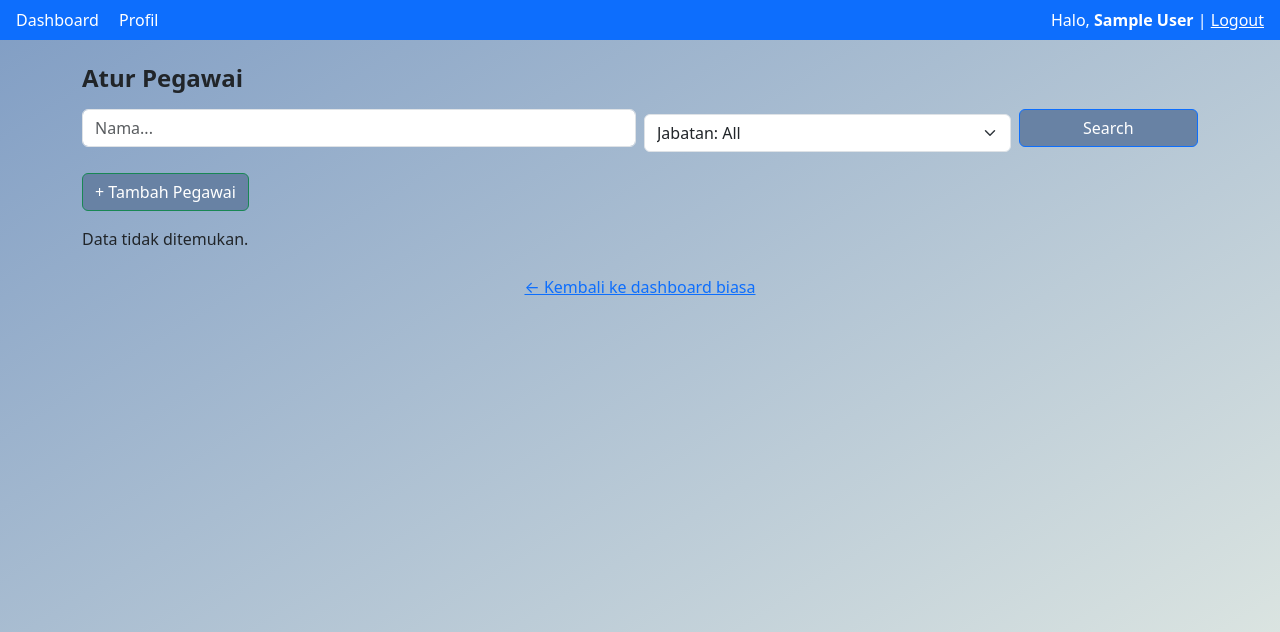
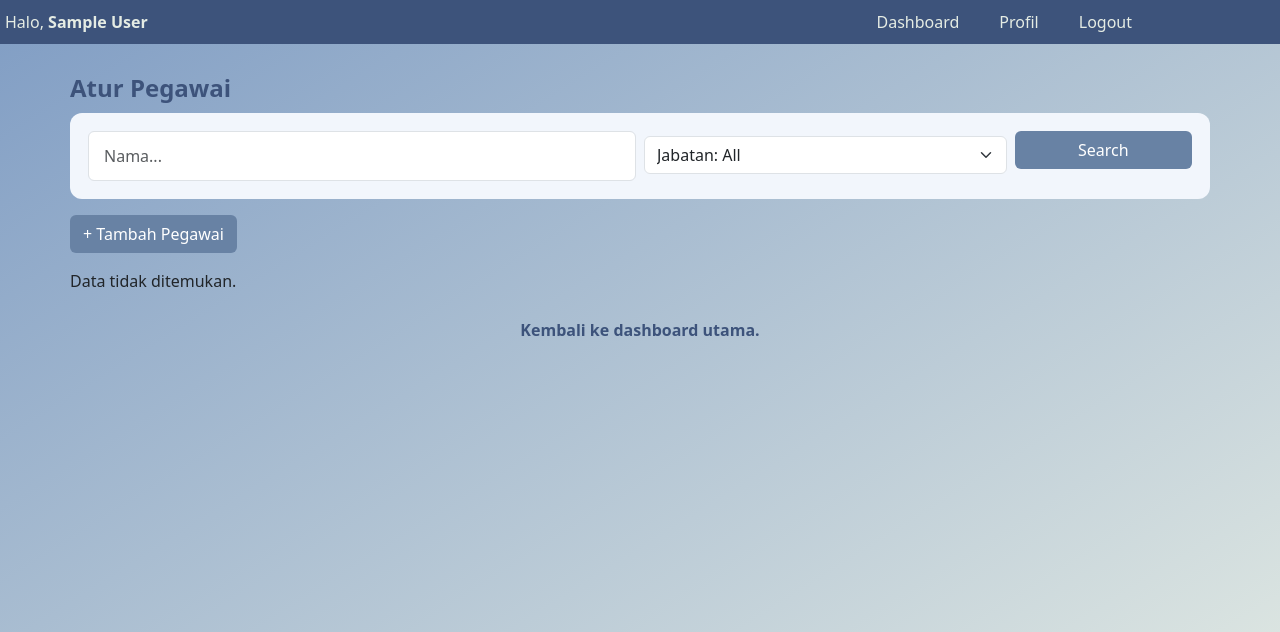
Before and after one commit to pxyzaa/project-akhir-pemweb, a PHP site: page /atur.php in a window 1280 px wide. Shown: the top 632 px of the page. Run offline with PHP 8.4, Linux system fonts and the light colour scheme; the visitor is signed in with stand-in values (Sample User, id 1); data that the repository does not hold is empty.

Commit message:
Update atur.php

```diff
--- a/atur.php
+++ b/atur.php
@@ -1,5 +1,6 @@
 <?php
 include 'cek_atur.php';
+include 'config.php';
 
 $cari = "%" . trim($_GET['cari'] ?? '') . "%";
 $filter = (int) ($_GET['jabatan'] ?? 0);
@@ -34,23 +35,28 @@ $list_jabatan = mysqli_query($conf, "SELECT * FROM jabatan ORDER BY id_jabatan")
     <title>Atur Pegawai</title>
 </head>
 <body>
-<nav class="navbar navbar-dark bg-primary px-3">
-    <div>
-        <a class="text-white text-decoration-none me-3" href="dashboard.php">Dashboard</a>
-        <a class="text-white text-decoration-none" href="profil.php">Profil</a>
+<nav class="dashboard-navbar">
+    <div class="nav-container">
+        <a class="navbar-greeting" href="dashboard.php">
+            Halo, <b><?php echo htmlspecialchars($_SESSION['nama']); ?></b>
+        </a>
+        <div class="nav-menu">
+            <a class="nav-link" href="dashboard.php">Dashboard</a>
+            <a class="nav-link" href="profil.php">Profil</a>
+            <a class="nav-link" href="logout.php">Logout</a>
         </div>
-    <div class="text-white">
-        Halo, <b><?php echo htmlspecialchars($_SESSION['nama']); ?></b> |
-        <a class="text-white" href="logout.php">Logout</a>
     </div>
 </nav>
 
-<main class="container py-4">
-    <h4 class="fw-bold mb-3">Atur Pegawai</h4>
+<main class="dashboard-main">
+    <h4 class="dashboard-title fw-bold" style="margin-bottom: 10px; color: #3d537b">
+        Atur Pegawai
+    </h4>
 
-    <form method="get" action="atur.php" class="row g-2 mb-3">
+    <form method="get" action="atur.php" class="search-form mb-3">
+        <div class="row g-2">
             <div class="col-md-6">
-            <input type="text" name="cari" class="form-control" placeholder="Nama..."
+                <input style="padding: 12px 15px; box-sizing: border-box" type="text" name="cari" class="form-control" placeholder="Nama..."
                    value="<?php echo htmlspecialchars($_GET['cari'] ?? ''); ?>">
                 </div>
                 <div class="col-md-4">
@@ -64,36 +70,38 @@ $list_jabatan = mysqli_query($conf, "SELECT * FROM jabatan ORDER BY id_jabatan")
                     </select>
                 </div>
                 <div class="col-md-2">
-            <button type="submit" class="btn btn-primary w-100">Search</button>
+                    <button type="submit" class="btn w-100">Search</button>
+                </div>
             </div>
     </form>
 
-    <a href="add_pegawai.php" class="btn btn-success mb-3">+ Tambah Pegawai</a>
+    <a href="add_pegawai.php" class="btn mb-3">+ Tambah Pegawai</a>
 
     <?php while ($row = mysqli_fetch_assoc($pegawai)) { ?>
-    <div class="card mb-3">
-        <div class="card-body d-flex gap-3">
-            <div style="width:130px; height:160px; flex-shrink:0; position:relative; background:#e5e7eb; border-radius:4px; overflow:hidden;">
+    <div class="pegawai-card mb-3">
+        <div class="pegawai-card-body">
+            <div class="foto-pegawai">
                 <?php if ($row['foto'] != "" && file_exists("uploads/" . $row['foto'])) { ?>
                     <img src="uploads/<?php echo htmlspecialchars($row['foto']); ?>" style="width:100%; height:100%; object-fit:cover;">
                 <?php } else { ?>
-                    <div class="d-flex align-items-center justify-content-center h-100 text-muted small">Tidak ada foto</div>
+                    <div class="no-foto">Tidak ada foto</div>
                 <?php } ?>
-                <span style="position:absolute; bottom:0; left:0; background:rgba(0,0,0,.6); color:#fff; font-size:12px; padding:2px 6px;">
+                <span class="id-pegawai">
                     ID: <?php echo $row['id_pegawai']; ?>
                 </span>
             </div>
-            <div>
+            <div class="data-pegawai">
                 <p class="mb-1">Nama : <b><?php echo htmlspecialchars($row['nama_pegawai']); ?></b></p>
                 <p class="mb-1">Email : <?php echo htmlspecialchars($row['email']); ?></p>
-                <p class="mb-2">Jabatan : <?php echo htmlspecialchars($row['nama_jabatan'] ?? '-'); ?></p>
+                <p class="mb-1">Jabatan : <?php echo htmlspecialchars($row['nama_jabatan'] ?? '-'); ?></p>
 
-                <a href="edit.php?id=<?php echo $row['id_pegawai']; ?>" class="btn btn-sm btn-warning">Edit</a>
+                <a href="edit.php?id=<?php echo $row['id_pegawai']; ?>" class="btn btn-sm">Edit</a>
                 <form action="delete.php" method="POST" class="d-inline"
                       onsubmit="return confirm('Yakin hapus pegawai ini?')">
                     <input type="hidden" name="id" value="<?php echo $row['id_pegawai']; ?>">
-                    <button type="submit" class="btn btn-sm btn-danger">Hapus</button>
+                    <button type="submit" class="btn btn-sm">Hapus</button>
                 </form>
+            </div>
         </div>
         </div>
     </div>
@@ -103,7 +111,7 @@ $list_jabatan = mysqli_query($conf, "SELECT * FROM jabatan ORDER BY id_jabatan")
         <p>Data tidak ditemukan.</p>
     <?php } ?>
 
-    <p class="text-center mt-4"><a href="dashboard.php">&larr; Kembali ke dashboard biasa</a></p>
+    <a class="atur-pegawai" href="dashboard.php">Kembali ke dashboard utama.</a>
 </main>
 </body>
 </html>
```
Lines whose indentation alone changed are shown as unchanged.
